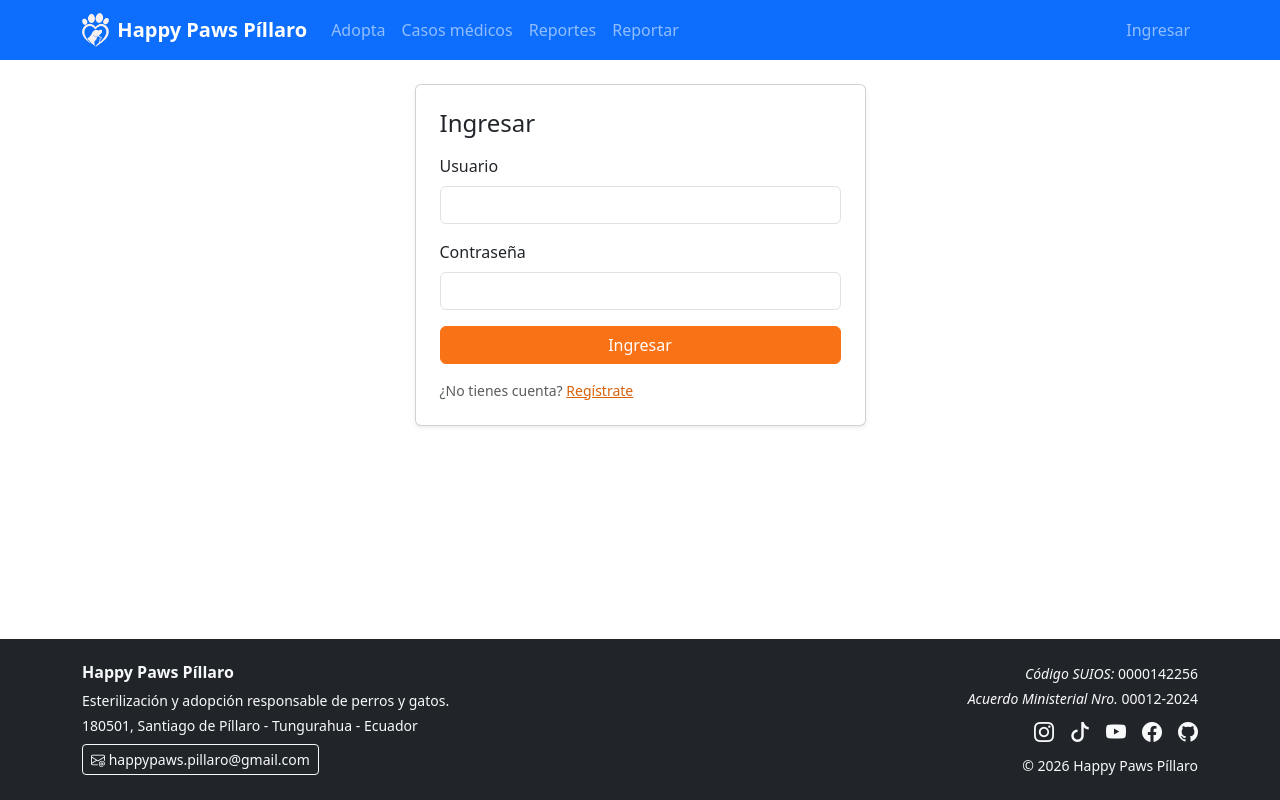
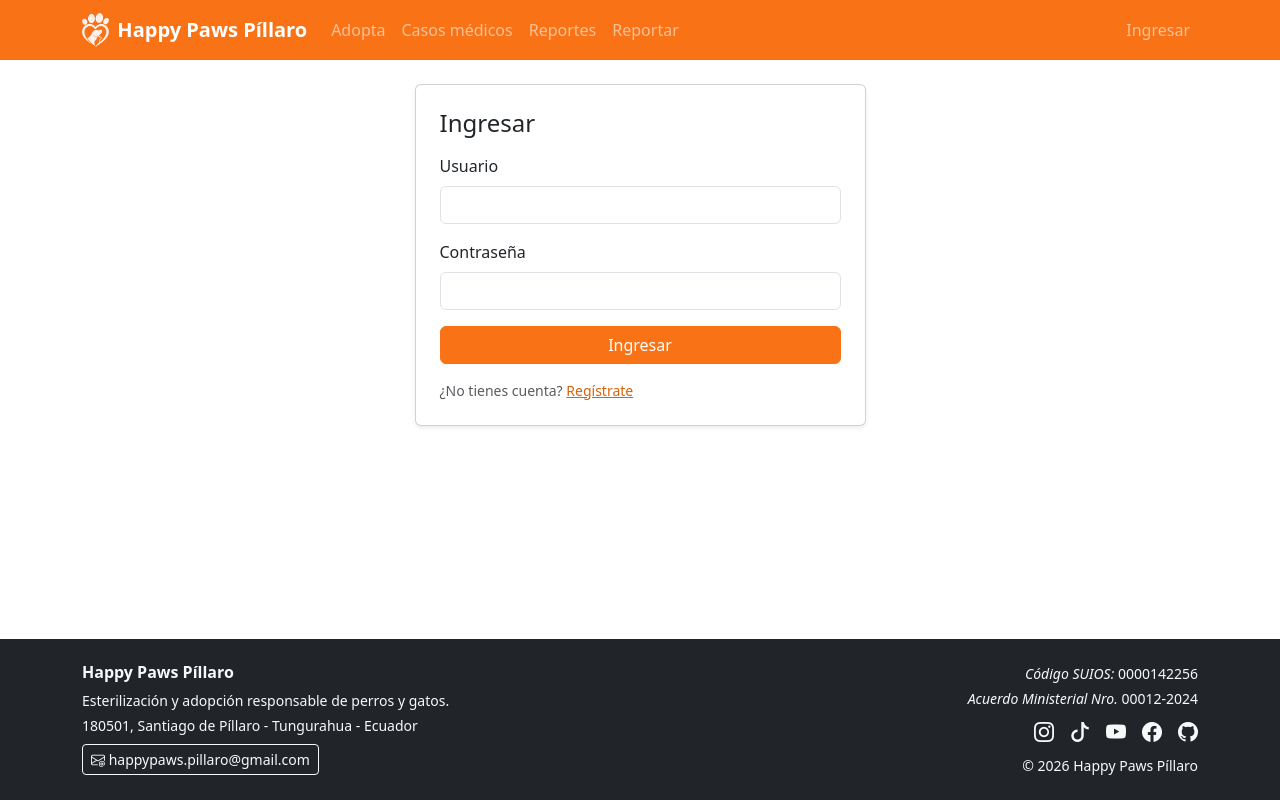
Before and after one commit to happypawspillaro/happypaws, a Django app: page /cuentas/ingresar/ in a window 1280 px wide. Run offline with Django 5.2, Linux system fonts and the light colour scheme.

Commit message:
arreglo: sobreescribir los colores de bootstrap

```diff
--- a/web/code/static/css/styles.css
+++ b/web/code/static/css/styles.css
@@ -1,9 +1,8 @@
 :root {
 	--hp-primary: #f97316;
-}
-
-.bg-primary {
-	background-color: var(--hp-primary);
+	/* Sobrescribir colores de Bootstrap */
+	--bs-primary: var(--hp-primary);
+	--bs-primary-rgb: 249, 115, 22;
 }
 
 .btn-primary {
```
